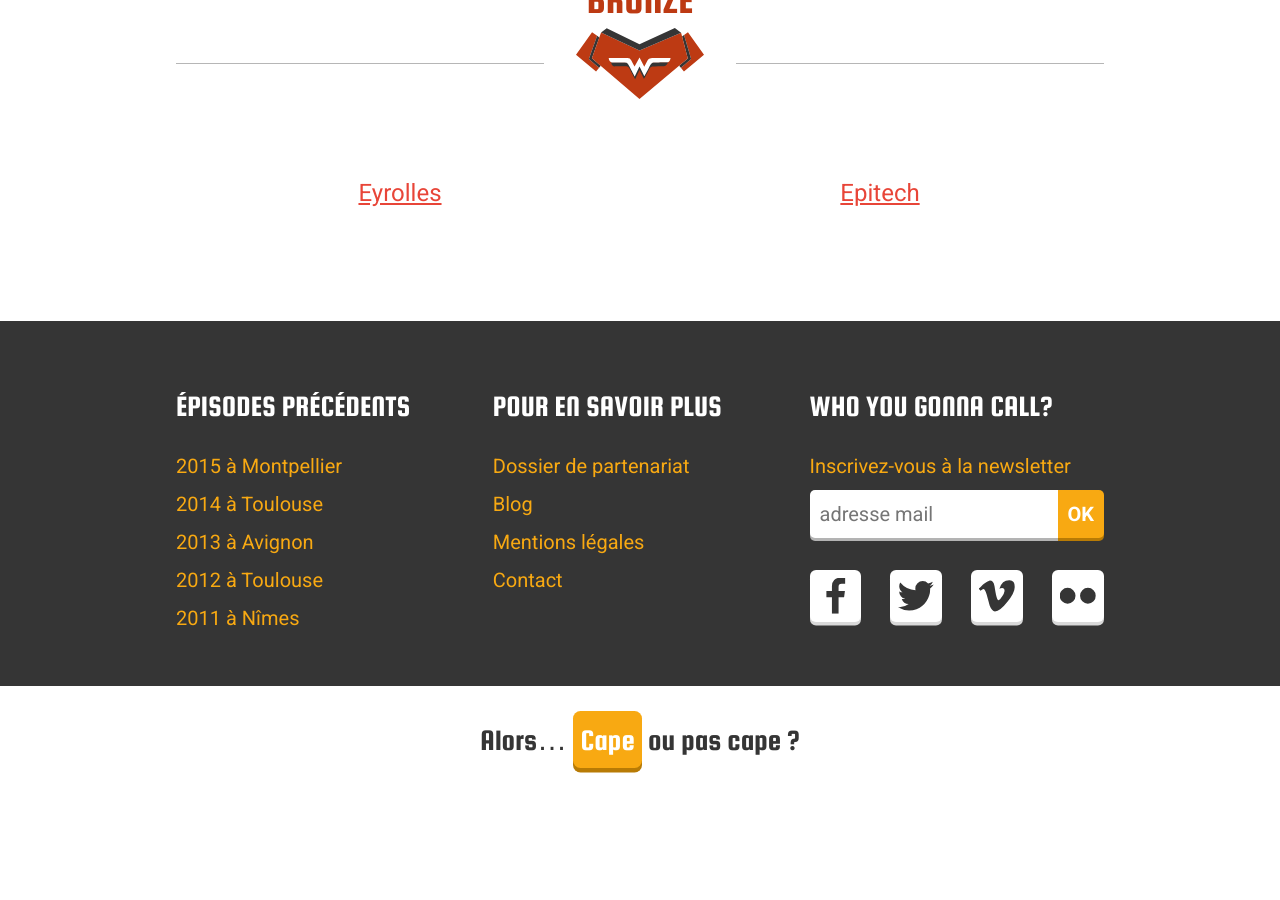
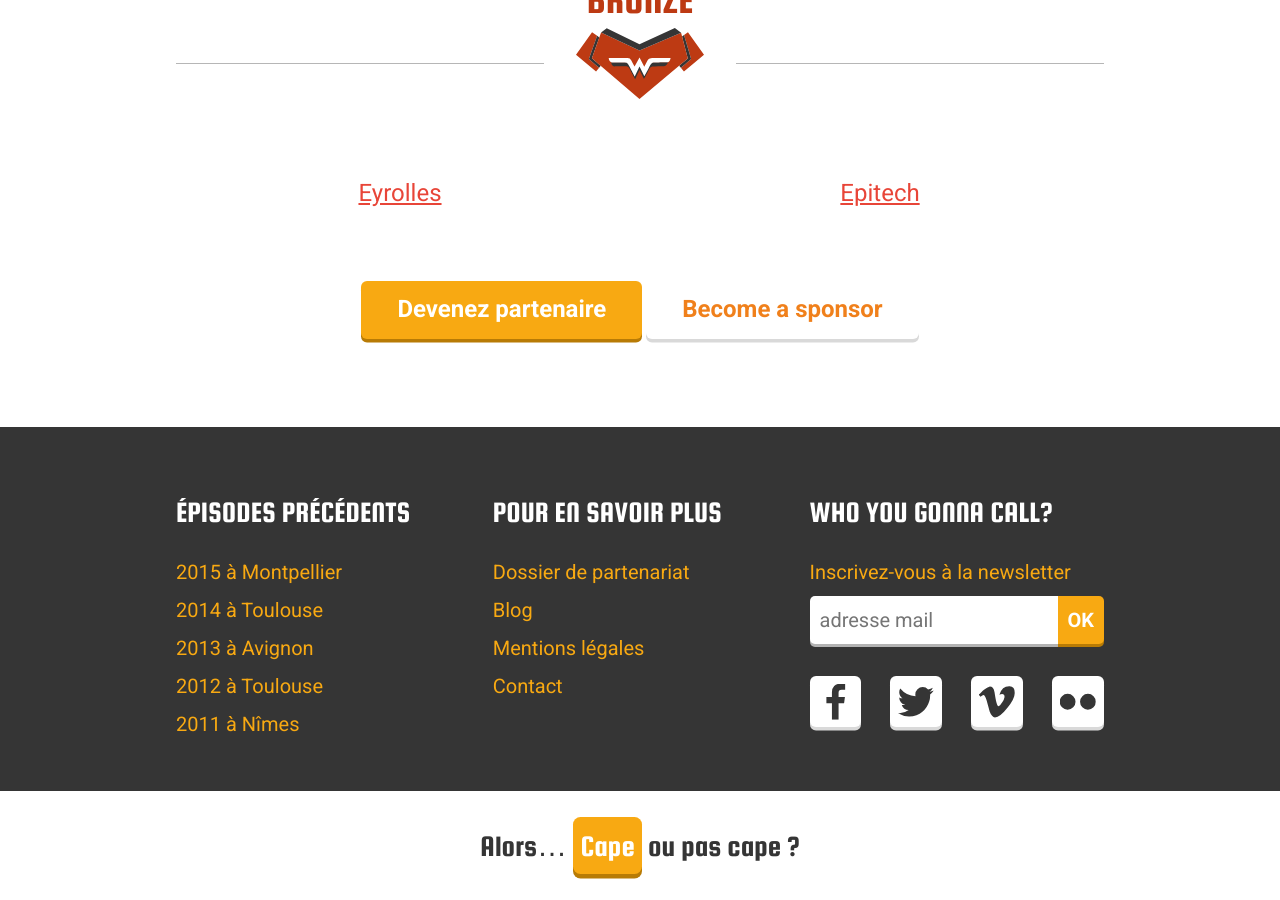
Before and after one commit to sudweb/2016, a Jekyll site: the page built from index.html, in a window 1280 px wide and 900 px high, scrolled down 12383 px. Built offline with Jekyll 4.4.1, drawn with Linux system fonts in a browser that asks for light colours; the list of posts is cut into pages by our own code; before the commit the page ends 13177 px from its top, so only the background shows below that.

Commit message:
We need partners (#131)
* dossier de partenariat en anglais

```diff
--- a/_includes/sponsors.html
+++ b/_includes/sponsors.html
@@ -8,5 +8,7 @@
       {% include sponsors_loop.html %}
     </section>
     {% endfor %}
+    <a class="cta button-type1" href="{{ site.baseurl }}/assets/files/dossier-de-partenariat-sudweb-2016.pdf" data-event-category="cta" data-event-action="click" data-event-label="dossier-partenariat">Devenez partenaire</a>
+    <a class="cta button-type4" href="{{ site.baseurl }}/assets/files/sudweb-partnership.pdf" hreflang="en" data-event-category="cta" data-event-action="click" data-event-label="dossier-partenariat-en">Become a sponsor</a>
   </div>
 </article>
```
Also changed, not shown: 1 other file.
